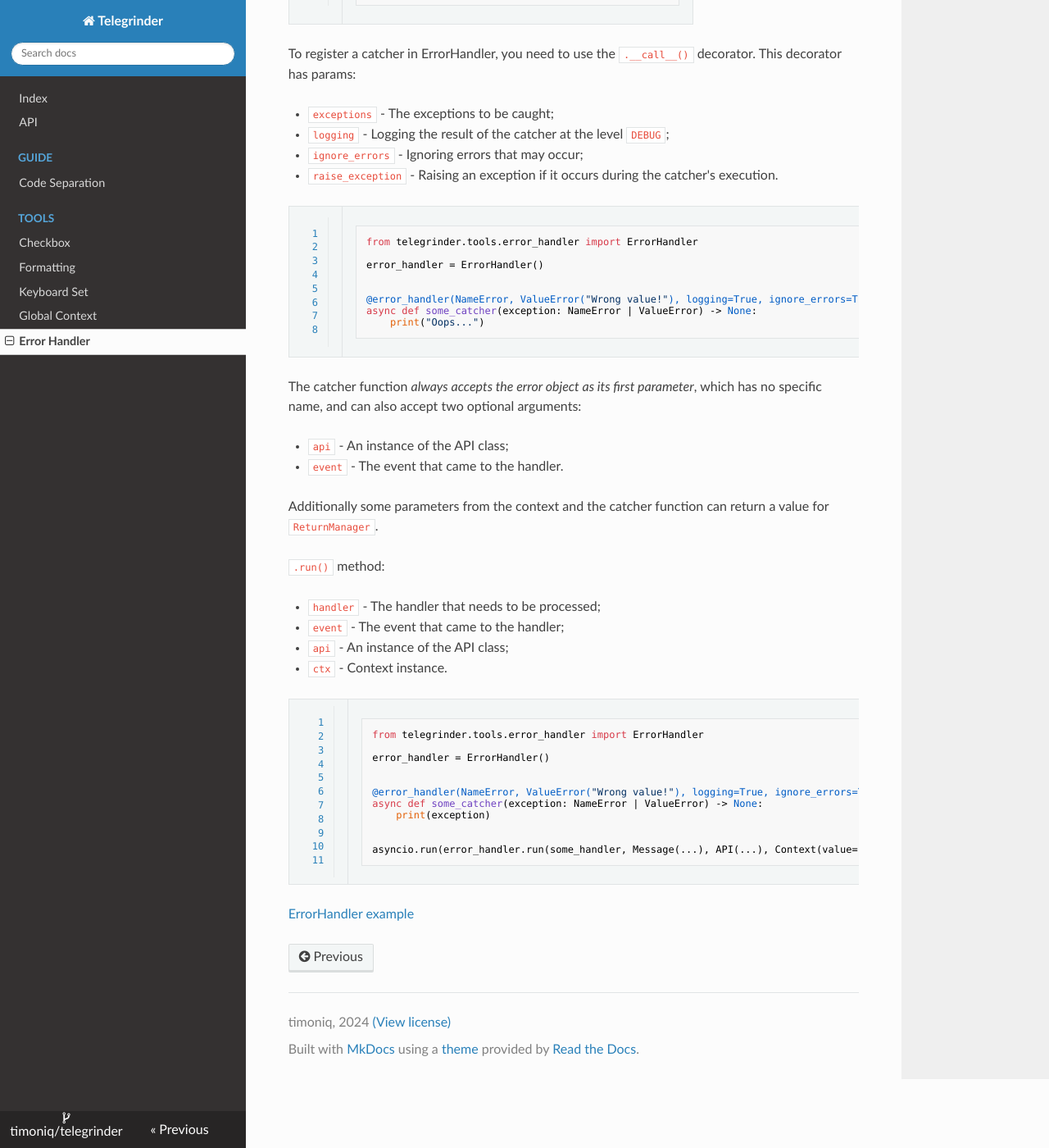
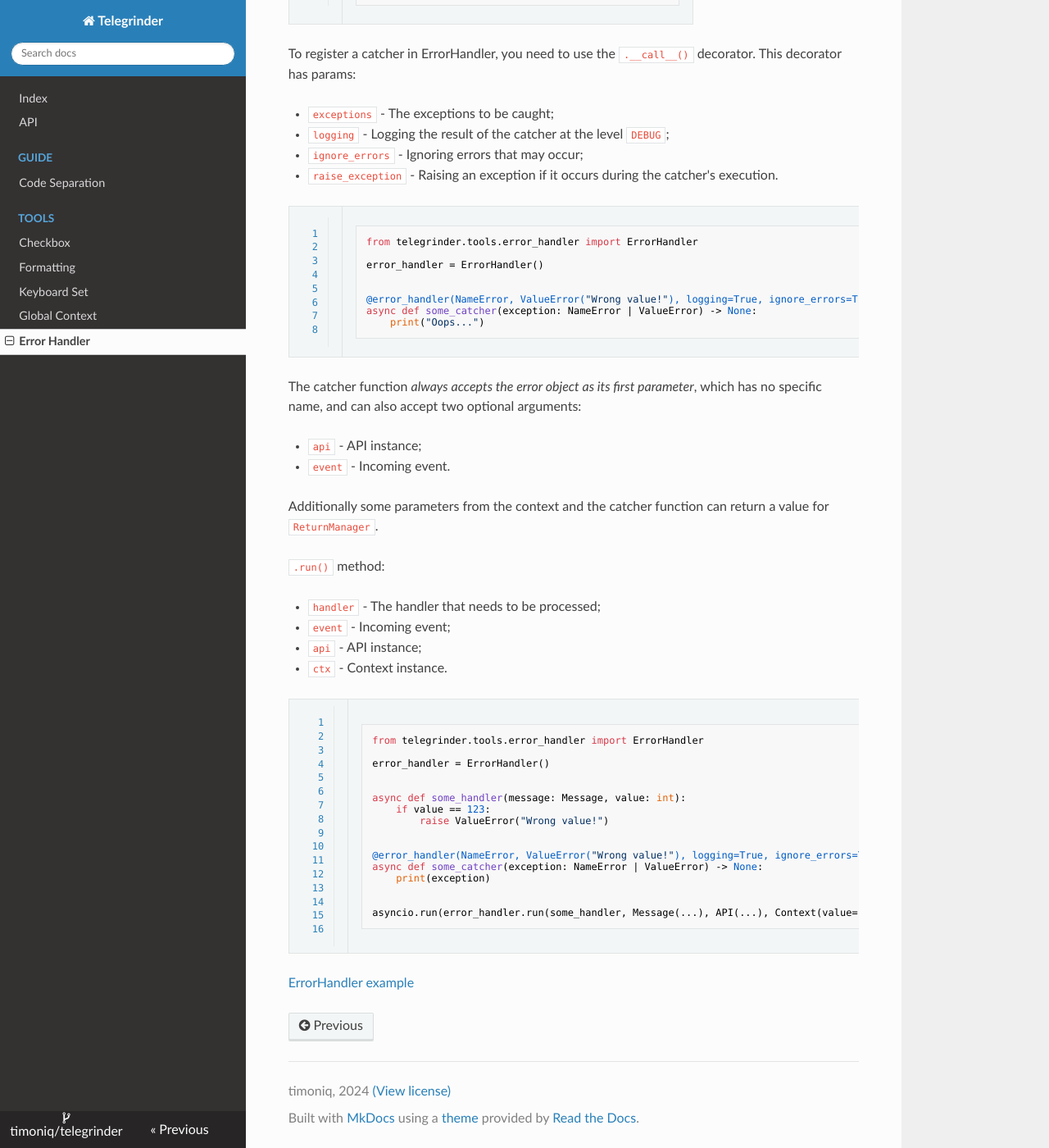
Before and after one commit to timoniq/telegrinder, an MkDocs documentation site: the page built from docs/tools/error_handler.md, in a window 1280 px wide and 1400 px high, scrolled down 623 px. Shown: the whole window at 82% size. Built offline with MkDocs 1.6.1, drawn with Linux system fonts in a browser that asks for light colours; nearby versions of some CDN libraries.

````diff
--- a/docs/tools/error_handler.md
+++ b/docs/tools/error_handler.md
@@ -38,22 +38,27 @@ async def some_catcher(exception: NameError | ValueError) -> None:
 
 The catcher function *_always accepts the error object as its first parameter_*, which has no specific name, and can also accept two optional arguments:
 
-* `api` - An instance of the API class;
-* `event` - The event that came to the handler.
+* `api` - API instance;
+* `event` - Incoming event.
 
 Additionally some parameters from the context and the catcher function can return a value for `ReturnManager`.
 
 `.run()` method:
 
 * `handler` - The handler that needs to be processed;
-* `event` - The event that came to the handler;
-* `api` - An instance of the API class;
+* `event` - Incoming event;
+* `api` - API instance;
 * `ctx` - Context instance.
 
 ```python
 from telegrinder.tools.error_handler import ErrorHandler
 
 error_handler = ErrorHandler()
+
+
+async def some_handler(message: Message, value: int):
+    if value == 123:
+        raise ValueError("Wrong value!")
 
 
 @error_handler(NameError, ValueError("Wrong value!"), logging=True, ignore_errors=True, raise_exception=False)
--- a/telegrinder/__init__.py
+++ b/telegrinder/__init__.py
@@ -7,6 +7,7 @@ Modern visionary telegram bot framework.
 * Ready to use scenarios and rules
 * Fast models built on msgspec
 * Both low-level and high-level API
+* Support [optional dependecies](/docs/guide/optional_dependecies.md)
 
 Basic example:
 
@@ -23,9 +24,7 @@ logger.set_level("INFO")
 @bot.on.message(Text("/start"))
 async def start(message: Message):
     me = (await api.get_me()).unwrap()
-    await message.answer(
-        f"Hello, {message.from_user.full_name}! I'm {me.full_name}."
-    )
+    await message.answer(f"Hello, {message.from_user.full_name}! I'm {me.full_name}.")
 
 
 bot.run_forever()
````
Also changed, not shown: docs/guide/index.md (+1 -0 lines), docs/guide/optional_dependencies.md (added, +30 -0 lines), readme.md (+2 -3 lines), 6 other files.
